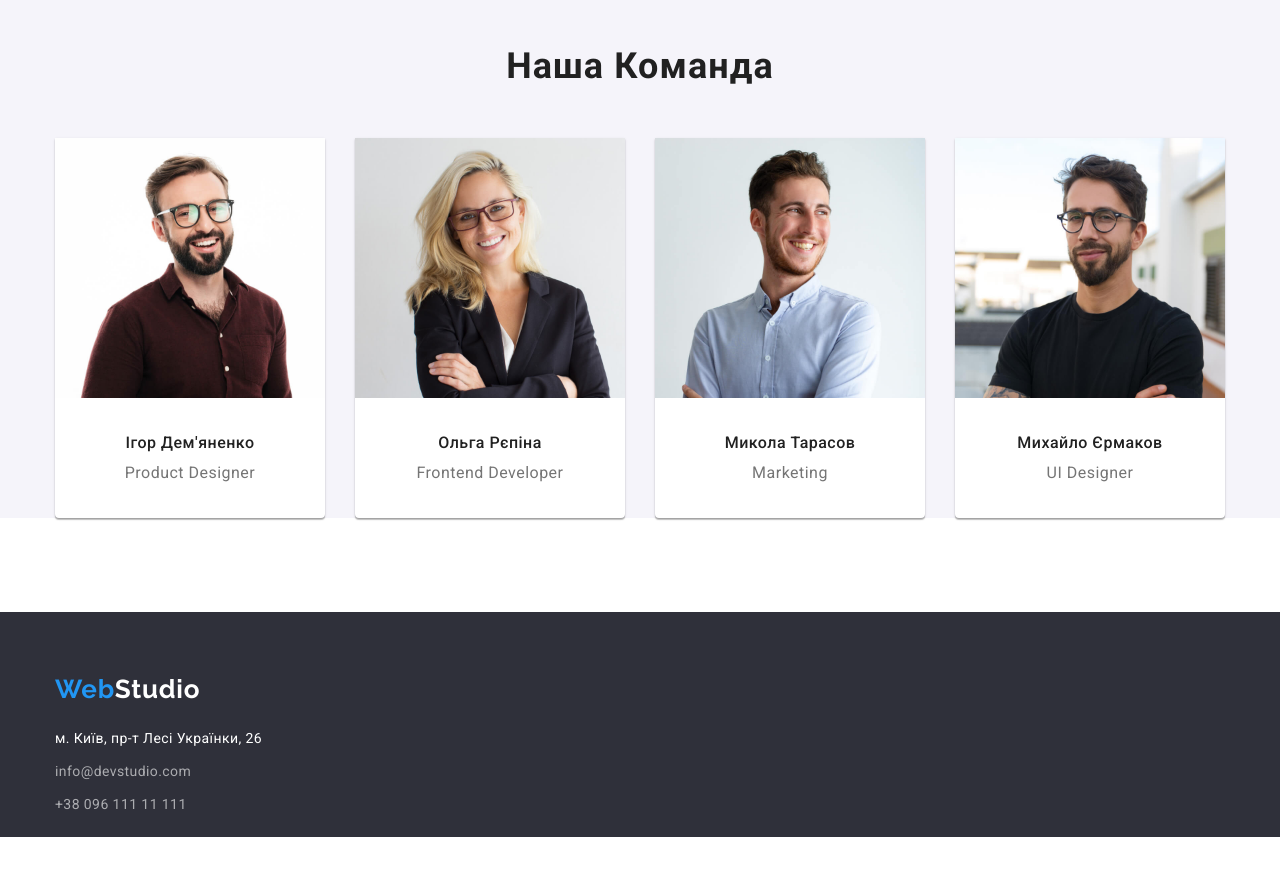
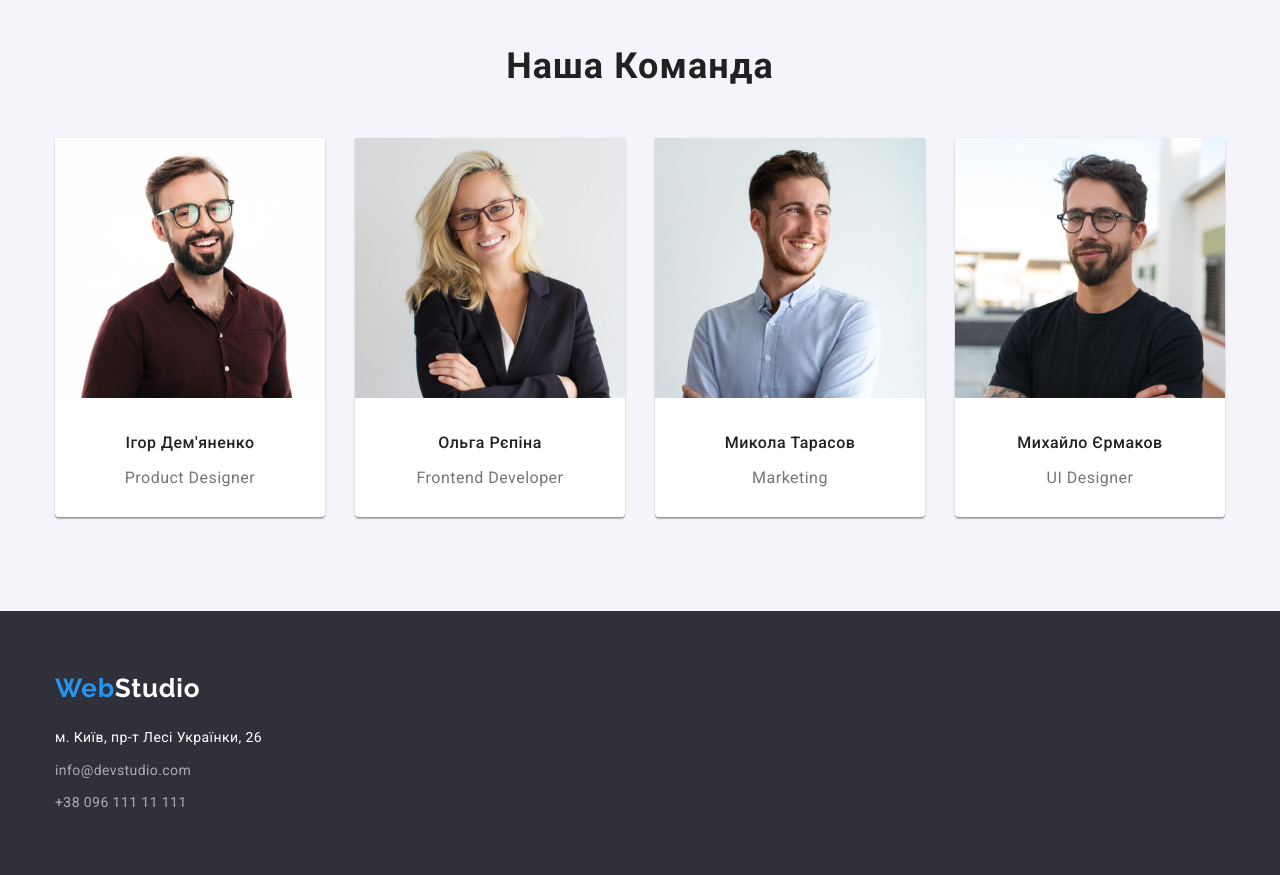
Before and after one commit to VolDMD/goit-markup-hw-04, a plain HTML site: page index.html in a window 1280 px wide. Shown: the part 1500-2375 px from the top of the page. Before the commit the page ends 2337 px from the top, so only its background shows below. Drawn offline with nearby package versions, Linux system fonts and the light colour scheme.

Commit message:
Correction 27.09 _ 2

```diff
--- a/css/style.css
+++ b/css/style.css
@@ -283,7 +283,7 @@ margin-bottom: 50px;
     letter-spacing: 0.03em;
     color: var(--brand-color);
     padding-top: 94;
-    padding-bottom: 50px;
+    margin-bottom: 50px;
 
 
     }
@@ -292,10 +292,15 @@ margin-bottom: 50px;
     display: flex;
     justify-content: center;
     gap: 30px;
-    margin-bottom: 94px;
+    padding-bottom: 94px;
 
 
 
+
+}
+.team-name-top{
+    padding-top: 30px;
+    padding-bottom: 30px;
 }
 .team-img {
     width: 270px;
@@ -314,28 +319,25 @@ letter-spacing: 0.03em;
 color:var(--brand-color);
 text-align: center;
 letter-spacing: 0.03em;
-padding-top: 30px;
+margin-bottom: 10px;
+
 
 
 }
 .team-position {
 font-size: 16px;
-line-height: 1.9;
+line-height: 1.19;
 letter-spacing: 0.03em;
 text-align: center;
 color: #757575;
-padding-bottom: 30px;
+
 }
 /*-----------------------------------------footer-----------------------------------------------*/
 .footer{
     background: #2F303A;
-
-    padding-left: 15px;
-    padding-right: 15px;
     margin: 0 auto;
-    height: 225px;
-
     padding-top: 60px;
+    padding-bottom: 60px;
 }
 
 .footer-container{
@@ -465,7 +467,9 @@ projects-container{
 
 }
 .projects-item-position{
-     padding: 20px 24px 54px 24px;
+     padding: 20px 24px 24px 24px;
+     border: 1px solid #EEEEEE;
+
 }
 
 .projects-item-name {
@@ -474,7 +478,7 @@ projects-container{
     line-height: 2;
     letter-spacing: 0.06em;
     color: var(--brand-color);
-    padding-top: 20px;
+
 }
 .projects-item-view {
     font-size: 16px;
--- a/index.html
+++ b/index.html
@@ -74,17 +74,17 @@
                    <h2 class="team-title">Наша Команда</h2>
                    <ul class="team-list">
                    <li class="team-img list"><img src="./images/img-IgorD.jpg" alt="Фото Ігор" width="270" height="260" >
-                    <div><h3 class="team-name">Ігор Дем'яненко</h3>
+                    <div class="team-name-top"><h3 class="team-name">Ігор Дем'яненко</h3>
                         <p class="team-position">Product Designer</p></div></li>
                    <li class="team-img list"><img src="./images/img-OlgaR.jpg" alt="Фото Ольга" width="270" height="260" >
-                    <div><h3 class="team-name">Ольга Рєпіна</h3>
+                    <div class="team-name-top"><h3 class="team-name">Ольга Рєпіна</h3>
                         <p class="team-position">Frontend Developer</p></div>
                 </li>
                    <li class="team-img list"><img src="./images/img-NicholasT.jpg" alt="Фото Микола" width="270" height="260" >
-                    <div><h3 class="team-name">Микола Тарасов</h3>
+                    <div class="team-name-top"><h3 class="team-name">Микола Тарасов</h3>
                         <p class="team-position">Marketing</p></div></li>
                   <li class="team-img list"><img src="./images/img-MykhailoY.jpg" alt="Фото-Михайло" width="270" height="260" >
-                    <div><h3 class="team-name">Михайло Єрмаков</h3>
+                    <div class="team-name-top"><h3 class="team-name">Михайло Єрмаков</h3>
                         <p class="team-position">UI Designer</p></div></li>
               </ul>
          </section>
```
